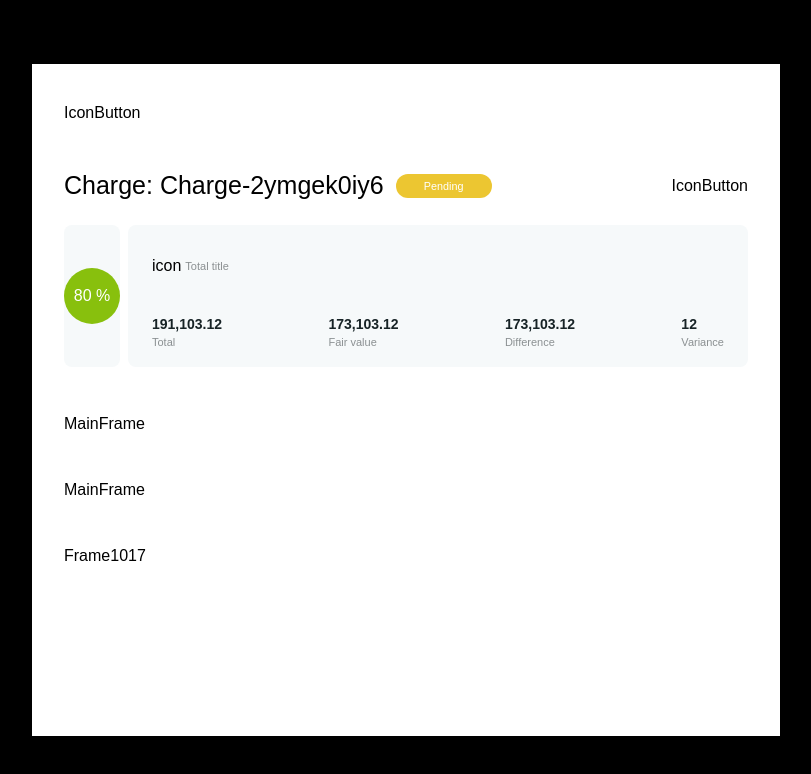
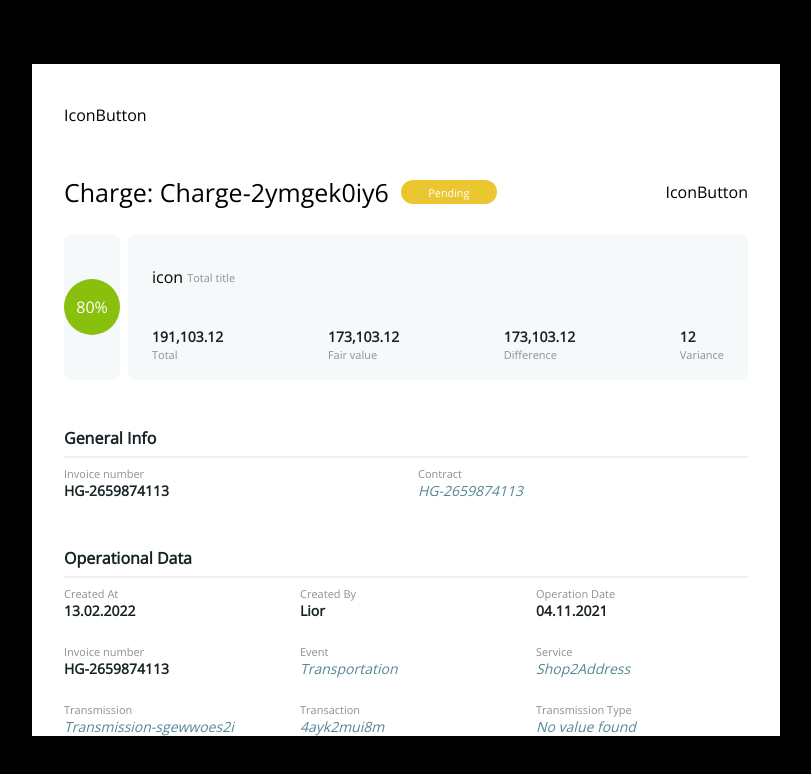
Before and after one commit to odedAtias/side-panel, a React (Vite) app: page / in a window 1280 px wide. Shown: the top 774 px of the page, without its empty margins (234-1045 px from the left). Built offline with nearby package versions, Linux system fonts and the light colour scheme.

Commit message:
Adding MainFrame ui (without icons)

```diff
--- a/src/App.css
+++ b/src/App.css
@@ -1,5 +1,8 @@
+  @import url('https://fonts.googleapis.com/css2?family=Open+Sans:wght@300&display=swap');
+
+
   * {
-    font-family: sans-serif;
+      font-family: 'Open Sans', sans-serif;
   }
 
   .side-panel-container {
@@ -114,3 +117,22 @@
       color: #172326;
       margin: 0;
   }
+
+  .main-frame-title {
+      font-size: 14;
+      font-weight: bold;
+      line-height: 20px;
+      color: #172326;
+  }
+
+  .main-frame-list-items {
+      display: grid;
+      grid-template-columns: repeat(auto-fit, minmax(calc(33.33% - 24px), 1fr));
+      gap: 24px;
+  }
+
+  .styled {
+      color: #568793;
+      font-style: italic;
+      font-weight: 400;
+  }
--- a/src/components/Aggregation.tsx
+++ b/src/components/Aggregation.tsx
@@ -9,7 +9,7 @@ const Aggregation = ({value}: Props) => {
 			className='f-991-item'
 			style={{display: 'flex', alignItems: 'center', justifyContent: 'center'}}
 		>
-			<div className='aggregation'>{value} %</div>
+			<div className='aggregation'>{value}%</div>
 		</div>
 	);
 };
--- a/src/layout/MainFrame.tsx
+++ b/src/layout/MainFrame.tsx
@@ -1,9 +1,27 @@
-import React from 'react'
+import {styled} from '@mui/material';
 
-const MainFrame = () => {
-  return (
-    <div>MainFrame</div>
-  )
+// Props
+interface Props {
+	title: string;
+	items: {label: string; val: string; styled: boolean}[];
 }
 
-export default MainFrame
+// MainFrame component
+const MainFrame = ({title, items}: Props) => {
+	return (
+		<div className='main-frame'>
+			<div className='main-frame-title'>{title}</div>
+			<hr color='#F0F0F0' />
+			<div className='main-frame-list-items'>
+				{items.map((item, index) => (
+					<div key={index}>
+						<p className='key'>{item.label}</p>
+						<p className={item.styled ? 'val styled' : 'val'}>{item.val}</p>
+					</div>
+				))}
+			</div>
+		</div>
+	);
+};
+
+export default MainFrame;
--- a/src/pages/SidePanel.tsx
+++ b/src/pages/SidePanel.tsx
@@ -5,14 +5,29 @@ import MainFrame from '../layout/MainFrame';
 
 // SidePanel
 const SidePanel = () => {
+	const generalInfo = [
+		{label: 'Invoice number', val: 'HG-2659874113', styled: false},
+		{label: 'Contract', val: 'HG-2659874113', styled: true},
+	];
+	const operationalData = [
+		{label: 'Created At', val: '13.02.2022', styled: false},
+		{label: 'Created By', val: 'Lior', styled: false},
+		{label: 'Operation Date', val: '04.11.2021', styled: false},
+		{label: 'Invoice number', val: 'HG-2659874113', styled: false},
+		{label: 'Event', val: 'Transportation', styled: true},
+		{label: 'Service', val: 'Shop2Address', styled: true},
+		{label: 'Transmission', val: 'Transmission-sgewwoes2i', styled: true},
+		{label: 'Transaction', val: '4ayk2mui8m', styled: true},
+		{label: 'Transmission Type', val: 'No value found', styled: true},
+	];
 	return (
 		<div className='f-1011'>
 			{/* 1018 */}
 			<Frame1018 />
 			{/* MainFrame */}
-			<MainFrame />
+			<MainFrame title='General Info' items={generalInfo} />
 			{/* MainFrame */}
-			<MainFrame />
+			<MainFrame title='Operational Data' items={operationalData} />
 			{/* 1017 */}
 			<Frame1017 />
 		</div>
```
Lines whose indentation alone changed are shown as unchanged.
